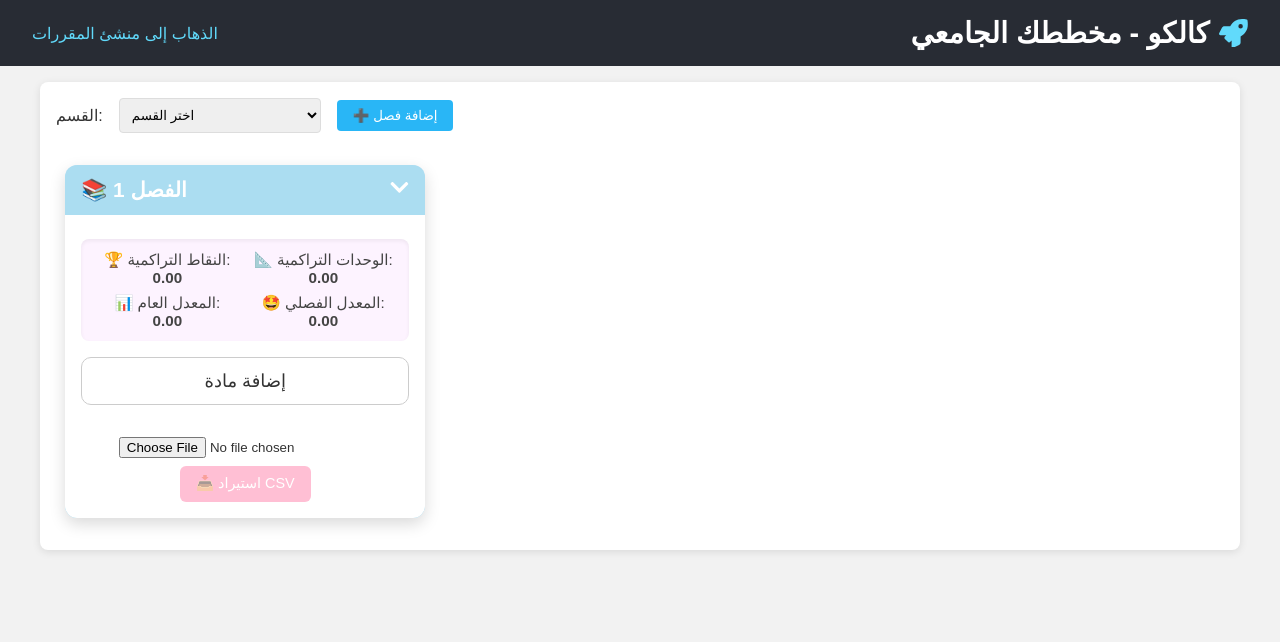
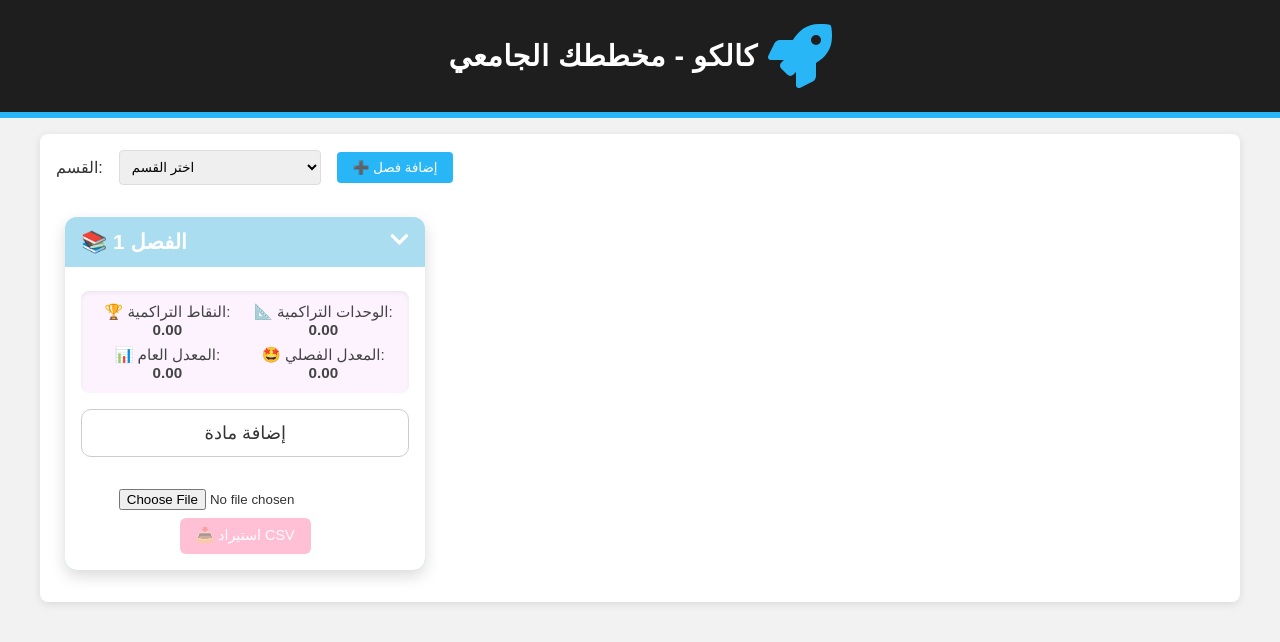
Before and after one commit to MoaydShagaf/Calco, a React (Vite) app: page / in a window 1280 px wide. Both pictures are taken after a click on the button "➕ إضافة فصل". Shown: the top 642 px of the page. Built offline with nearby package versions, Linux system fonts and the light colour scheme; a web font is replaced by a local one.

Commit message:
polished version with many fixes in the UI and bugs

```diff
--- a/src/App.tsx
+++ b/src/App.tsx
@@ -1,5 +1,5 @@
-import React, { useState } from "react";
-import "./styles/App.css"; // Updated styling
+import React, { useState, useEffect, useRef } from "react";
+import "./styles/App.css";
 import Semester from "./components/Semester";
 import coursesData from "./data/courses.json";
 import Header from "./components/Header";
@@ -29,6 +29,9 @@ const App: React.FC = () => {
   const [semesters, setSemesters] = useState<SemesterType[]>([]);
   const [department, setDepartment] = useState<string>("");
 
+  // Reference to the last semester added
+  const lastSemesterRef = useRef<HTMLDivElement | null>(null);
+
   // Recompute stats whenever semesters change
   const stats = computeAllSemesterStats(semesters);
 
@@ -41,6 +44,11 @@ const App: React.FC = () => {
       ...prev,
       { id: prev.length + 1, courses: [] },
     ]);
+
+    // Scroll to the newly added semester
+    setTimeout(() => {
+      lastSemesterRef.current?.scrollIntoView({ behavior: "smooth" });
+    }, 100);
   };
 
   const addCourseToSemester = (semesterId: number, courseCode: string) => {
@@ -92,13 +100,10 @@ const App: React.FC = () => {
 
   return (
     <div className="app">
-      {/* Top header (logo + link) */}
       <Header />
 
-      {/* Main content */}
       <main className="main-content">
         <div className="container">
-          {/* Department + Add Semester Row */}
           <div className="top-controls">
             <label htmlFor="department-select">القسم:</label>
             <select
@@ -127,20 +132,23 @@ const App: React.FC = () => {
             </button>
           </div>
 
-          {/* Grid of Semester Cards */}
           <div className="semesters-grid">
-            {semesters.map((semester) => {
+            {semesters.map((semester, index) => {
               const s = stats.find((st) => st.semesterId === semester.id);
               return (
+                <div
+                  key={semester.id}
+                  ref={index === semesters.length - 1 ? lastSemesterRef : null}
+                >
                   <Semester
-                  key={semester.id}
                     id={semester.id}
                     courses={semester.courses}
+                    stats={s}
                     onAddCourse={addCourseToSemester}
                     onUpdateGrade={updateGrade}
                     onBulkAddCourses={bulkAddCourses}
-                  stats={s}
                   />
+                </div>
               );
             })}
           </div>
--- a/src/components/Course.tsx
+++ b/src/components/Course.tsx
@@ -6,7 +6,7 @@ interface CourseProps {
   name: string;
   credit: number;
   grade: number | "";
-  onUpdateGrade: (code: string, grade: number) => void;
+  onUpdateGrade: (code: string, grade: number | "") => void; // Allow empty string
 }
 
 const Course: React.FC<CourseProps> = ({
@@ -25,11 +25,19 @@ const Course: React.FC<CourseProps> = ({
         <span className="course-credit">{credit} credits</span>
       </div>
       <input
-        type="number"
-        min="0"
-        max="100"
+        type="text" // Change to text to control input behavior
+        inputMode="numeric" // Ensures number keyboard on mobile
+        pattern="^\d{0,3}$" // Only allows numbers up to 3 digits
+        maxLength={3} // Restrict input length to 3 digits
         value={grade}
-        onChange={(e) => onUpdateGrade(code, Number(e.target.value))}
+        onChange={(e) => {
+          let newValue = e.target.value.replace(/^0+(?=\d)/, ""); // Remove leading zeros
+          if (newValue === "") {
+            onUpdateGrade(code, ""); // Allow empty input
+          } else if (/^\d+$/.test(newValue) && Number(newValue) <= 100) {
+            onUpdateGrade(code, Number(newValue)); // Convert valid input to number
+          }
+        }}
         className="grade-input"
         placeholder="الدرجة"
       />
--- a/src/components/Header.tsx
+++ b/src/components/Header.tsx
@@ -1,6 +1,6 @@
 import React from "react";
 import { FaRocket } from "react-icons/fa";
-import "../styles/Header.css"; // تأكد من إنشاء ملف CSS منفصل للتنسيق
+import "../styles/Header.css";
 
 const Header: React.FC = () => {
   return (
@@ -8,9 +8,6 @@ const Header: React.FC = () => {
       <h1 className="app-title">
         <FaRocket className="app-icon" /> كالكو - مخططك الجامعي
       </h1>
-      <a href="#" className="course-creator-link">
-        الذهاب إلى منشئ المقررات
-      </a>
     </header>
   );
 };
--- a/src/components/Semester.tsx
+++ b/src/components/Semester.tsx
@@ -19,7 +19,7 @@ interface SemesterProps {
   courses: CourseType[];
   stats?: SemesterStats;
   onAddCourse: (semesterId: number, courseCode: string) => void;
-  onUpdateGrade: (semesterId: number, courseCode: string, grade: number) => void;
+  onUpdateGrade: (semesterId: number, courseCode: string, grade: number | "") => void;
   onBulkAddCourses: (semesterId: number, newCourses: CourseType[]) => void;
 }
 
--- a/src/styles/Course.css
+++ b/src/styles/Course.css
@@ -7,6 +7,7 @@ padding: 0.5rem 0.75rem;
 border-radius: 6px;
 border: 1px solid #f0f0f0;
 transition: background 0.3s, border-color 0.3s;
+width: 100%;
 }
 
 .course-row:hover {
--- a/src/styles/Header.css
+++ b/src/styles/Header.css
@@ -1,31 +1,25 @@
 .app-header {
 display: flex;
-justify-content: space-between;
+justify-content: center;
 align-items: center;
-background-color: #282c34;
-padding: 1rem 2rem;
+background-color: #1e1e1e; /* Darker for a premium feel */
+padding: 1.5rem 2rem;
 color: white;
-direction: rtl; /* يضمن دعم الاتجاه من اليمين لليسار */
+direction: rtl;
+border-bottom: 6px solid #29b6f6;
+text-align: center;
 }
 
 .app-title {
 display: flex;
 align-items: center;
 font-size: 1.8rem;
+font-weight: bold;
+letter-spacing: 0.5px;
 }
 
 .app-icon {
-margin-left: 10px; /* يعكس الاتجاه ليكون متناسقًا مع اللغة العربية */
-color: #61dafb;
+margin-left: 10px;
+font-size: 4rem;
+color: #29b6f6;
 }
-
-.course-creator-link {
-text-decoration: none;
-color: #61dafb;
-font-size: 1rem;
-transition: color 0.3s ease;
-}
-
-.course-creator-link:hover {
-color: #a1e3ff;
-}
```
Lines whose indentation alone changed are shown as unchanged.
